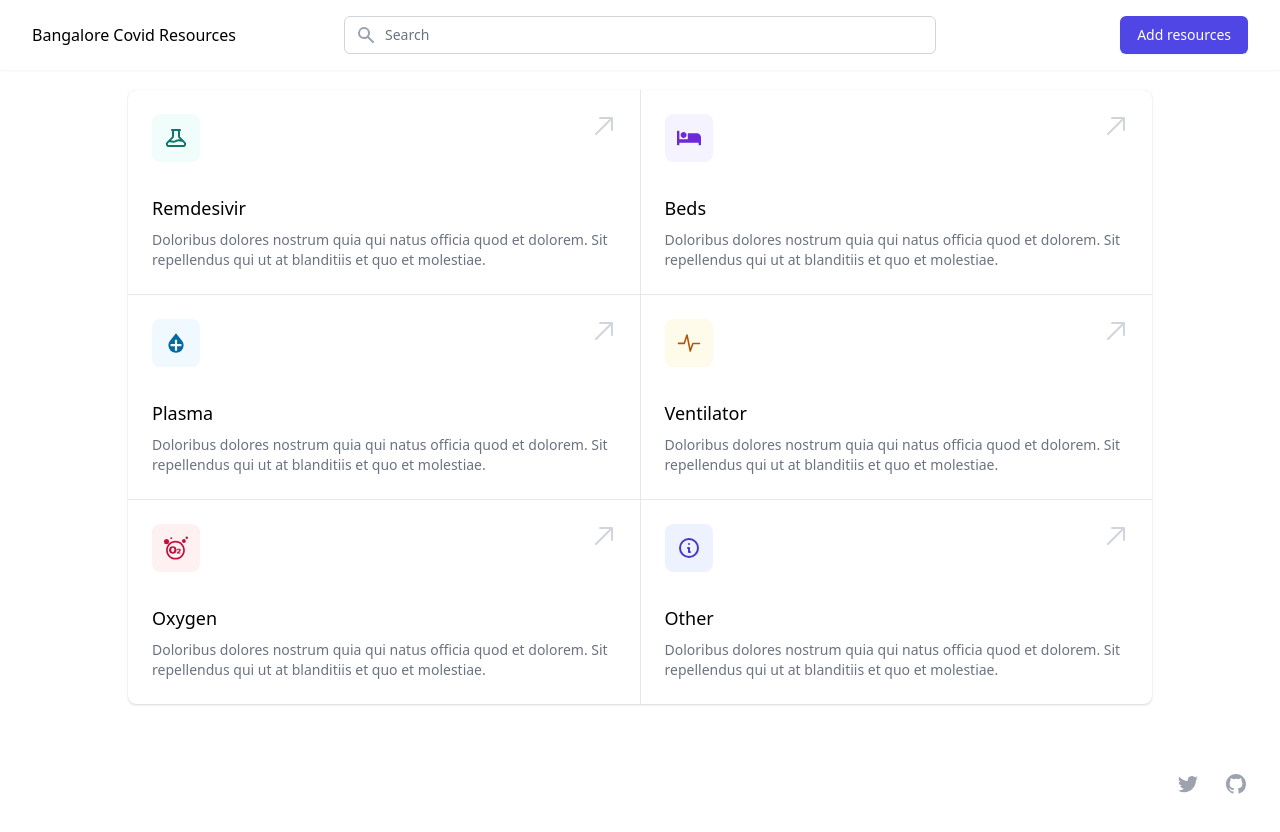
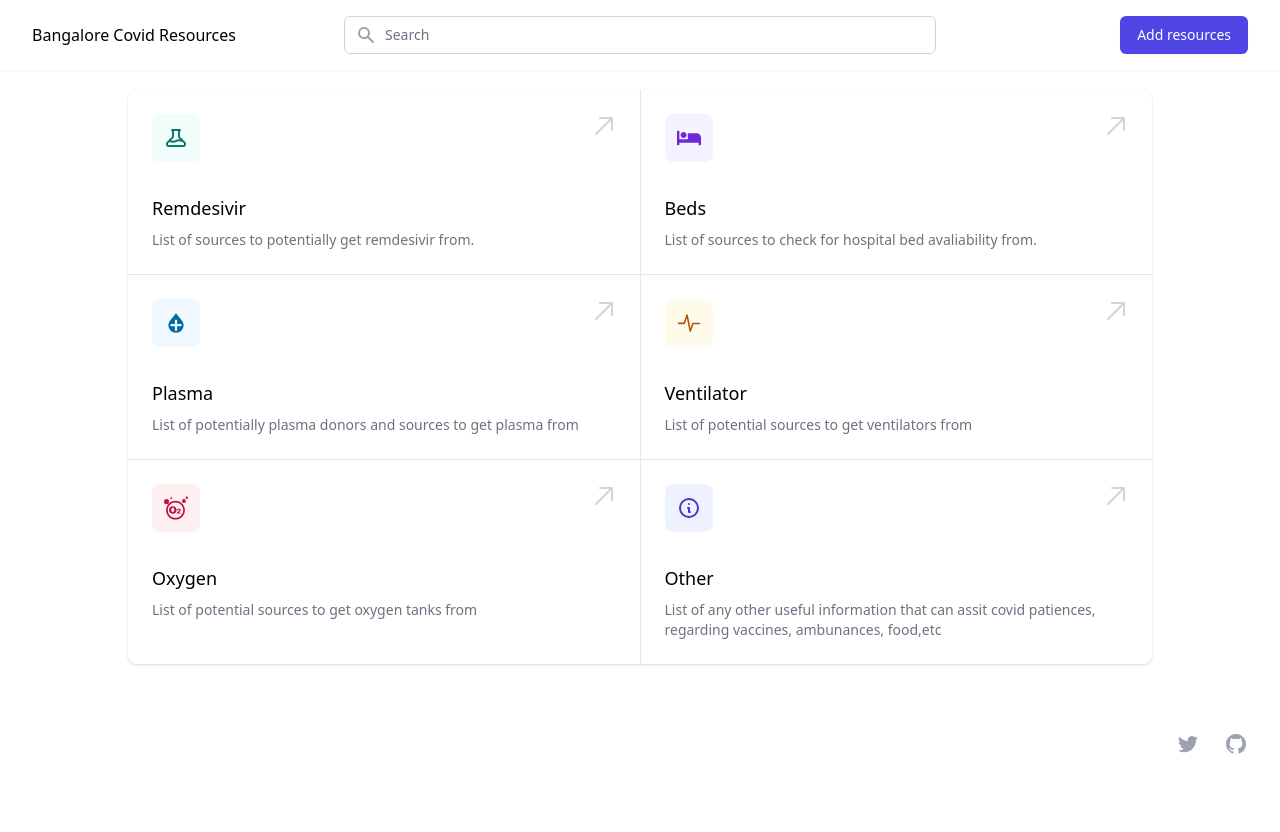
Before and after one commit to CryogenicPlanet/covid-resources, a Next.js app: page / in a window 1280 px wide. Shown: the top 832 px of the page. After the commit the page ends 804 px from the top, so only its background shows below. Built offline with nearby package versions, Linux system fonts and the light colour scheme.

Commit message:
💄 Update styling

```diff
--- a/components/Navbar.tsx
+++ b/components/Navbar.tsx
@@ -48,7 +48,7 @@ export default function Navbar({ cityName }: { cityName: string }) {
         {() => (
           <>
             <div className="max-w-7xl mx-auto px-4 sm:px-6 lg:px-8">
-              <div className="relative flex justify-between xl:grid xl:grid-cols-12 lg:gap-8">
+              <div className="relative flex flex-col items-center sm:flex-row justify-between xl:grid xl:grid-cols-12 lg:gap-8">
                 <div className="flex md:absolute md:left-0 md:inset-y-0 lg:static xl:col-span-3">
                   <div className="flex-shrink-0 flex items-center">
                     <Link href="/" passHref>
@@ -88,7 +88,7 @@ export default function Navbar({ cityName }: { cityName: string }) {
                     </form>
                   </div>
                 </div>
-                <div className="hidden lg:flex lg:items-center lg:justify-end xl:col-span-3">
+                <div className="lg:flex lg:items-center lg:justify-end xl:col-span-3">
                   <Link href="/add" passHref>
                     <a
                       href="#"
--- a/pages/index.tsx
+++ b/pages/index.tsx
@@ -8,14 +8,16 @@ import Layout from '../components/Layout'
 const actions = [
   {
     title: 'Remdesivir',
-    href: 'remdesivir',
+
+    description: 'List of sources to potentially get remdesivir from.',
     icon: BeakerIcon,
     iconForeground: 'text-teal-700',
     iconBackground: 'bg-teal-50'
   },
   {
     title: 'Beds',
-    href: 'beds',
+
+    description: 'List of sources to check for hospital bed avaliability from.',
     icon: ({ className }: { className: string }) => {
       return (
         <svg
@@ -32,7 +34,8 @@ const actions = [
   },
   {
     title: 'Plasma',
-    href: '#',
+    description:
+      'List of potentially plasma donors and sources to get plasma from',
     icon: ({ className }: { className: string }) => {
       return (
         <svg
@@ -49,7 +52,7 @@ const actions = [
   },
   {
     title: 'Ventilator',
-    href: '#',
+    description: 'List of potential sources to get ventilators from',
     icon: ({ className }: { className: string }) => {
       return (
         <svg viewBox="0 0 20 20" fill="currentColor" className={className}>
@@ -62,7 +65,8 @@ const actions = [
   },
   {
     title: 'Oxygen',
-    href: '#',
+    description: 'List of potential sources to get oxygen tanks from',
+
     icon: ({ className }: { className: string }) => {
       return (
         <svg
@@ -88,7 +92,9 @@ const actions = [
   },
   {
     title: 'Other',
-    href: '#',
+    description:
+      'List of any other useful information that can assit covid patiences, regarding vaccines, ambunances, food,etc',
+
     icon: InformationCircleIcon,
     iconForeground: 'text-indigo-700',
     iconBackground: 'bg-indigo-50'
@@ -141,9 +147,7 @@ const IndexPage = () => (
                   </Link>
                 </h3>
                 <p className="mt-2 text-sm text-gray-500">
-                  Doloribus dolores nostrum quia qui natus officia quod et
-                  dolorem. Sit repellendus qui ut at blanditiis et quo et
-                  molestiae.
+                  {action.description}
                 </p>
               </div>
               <span
```
